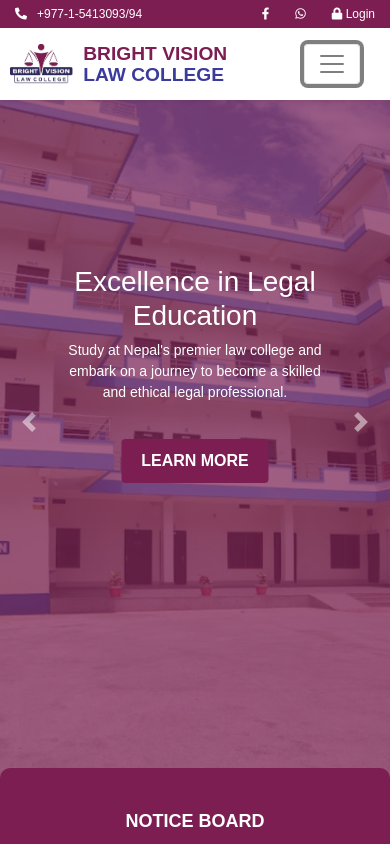
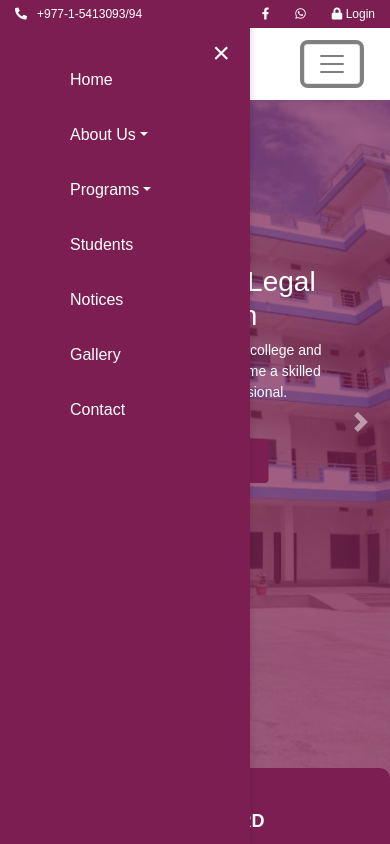
Before and after one commit to SurajMahato74/brightcollege, a plain HTML site: page index.html in a window 390 px wide. Both pictures are taken after a click on the button "Toggle navigation". Shown: the top 844 px of the page. Drawn offline with nearby package versions, Linux system fonts and the light colour scheme.

Commit message:
Update index.html

```diff
--- a/index.html
+++ b/index.html
@@ -234,6 +234,86 @@ nav.navbar {
 
  </style>
 
+
+<style>
+
+
+/* Sidebar Styles */
+.sidebar {
+    position: fixed;
+    top: 0;
+    left: -250px; /* Initially hidden to the left */
+    width: 250px;
+    height: 100%;
+    background-color: #7c1e52; /* Your theme color */
+    padding: 60px;
+    transition: left 0.3s ease; /* Smooth slide-in effect */
+    z-index: 1050;
+    overflow-y: auto;
+
+    box-shadow: 2px 0 5px rgba(0, 0, 0, 0.1);
+    color: white;
+}
+
+
+
+
+.sidebar ul {
+    list-style: none;
+    padding: 0;
+    margin: 0;
+}
+
+.sidebar ul li {
+    margin-bottom: 15px;
+}
+
+.sidebar ul li a {
+    color: white;
+    text-decoration: none;
+    font-size: 16px;
+    display: block;
+    padding: 8px 10px;
+    border-radius: 4px;
+    transition: background-color 0.3s ease;
+}
+
+.sidebar ul li a:hover {
+    background-color: #592045; /* Darker shade for hover effect */
+}
+
+.sidebar ul .dropdown-menu {
+    display: none; /* Hidden by default */
+    padding-left: 15px;
+    margin-top: 5px;
+}
+
+.sidebar ul .dropdown-menu li a {
+    font-size: 14px;
+}
+
+.sidebar .close-btn {
+    background: none;
+    border: none;
+    font-size: 30px; /* Increase size if needed */
+    color: white;
+    cursor: pointer;
+    position: absolute;
+    top: 20px;  /* Adjust the top distance */
+    right: 20px; /* Position it on the right */
+    padding: 10px; /* Adjust padding if needed */
+
+}
+
+
+/* Hide Sidebar on Desktop */
+@media (min-width: 769px) {
+    .sidebar {
+        display: none;
+    }
+}
+
+</style>
 
 ><style>
 /* General Carousel Styles */
@@ -484,10 +564,43 @@ nav.navbar {
         </a>
 
 
-        <button class="navbar-toggler" type="button" data-bs-toggle="collapse" data-bs-target="#navbarNav"
-                aria-controls="navbarNav" aria-expanded="false" aria-label="Toggle navigation">
+        <button class="navbar-toggler" id="sidebarToggle" aria-label="Toggle navigation">
             <span class="navbar-toggler-icon"></span>
         </button>
+
+
+        <!-- Sidebar -->
+<div id="mobileSidebar" class="sidebar">
+    <button class="close-btn" id="closeSidebar" style="right: 10px;">&times;</button>
+    <ul>
+        <li><a href="#">Home</a></li>
+        <li>
+            <a href="#" class="dropdown-toggle">About Us</a>
+            <ul class="dropdown-menu">
+                <li><a href="#">Introduction</a></li>
+                <li><a href="#">Principal's Message</a></li>
+                <li><a href="#">Message from Chief</a></li>
+                <li><a href="#">Governing Body</a></li>
+                <li><a href="#">Faculties</a></li>
+                <li><a href="#">Our Team</a></li>
+            </ul>
+        </li>
+        <li>
+            <a href="#" class="dropdown-toggle">Programs</a>
+            <ul class="dropdown-menu">
+                <li><a href="#">Graduate Program (LL.M)</a></li>
+                <li><a href="#">Undergraduate Program (BALLB)</a></li>
+            </ul>
+        </li>
+        <li><a href="#">Students</a></li>
+        <li><a href="#">Notices</a></li>
+        <li><a href="#">Gallery</a></li>
+        <li><a href="#">Contact</a></li>
+    </ul>
+</div>
+
+
+
         <div class="collapse navbar-collapse" id="navbarNav">
             <ul class="navbar-nav ms-auto">
                 <li class="nav-item">
@@ -530,6 +643,7 @@ nav.navbar {
         </div>
     </div>
 </nav>
+
 
 
 
@@ -688,7 +802,36 @@ nav.navbar {
 
 
 
+   <script>
+    // Sidebar Toggle
+const sidebar = document.getElementById('mobileSidebar');
+const sidebarToggle = document.getElementById('sidebarToggle');
+const closeSidebar = document.getElementById('closeSidebar');
 
+// Show Sidebar
+sidebarToggle.addEventListener('click', () => {
+    sidebar.style.left = '0'; // Slide in
+});
+
+// Close Sidebar
+closeSidebar.addEventListener('click', () => {
+    sidebar.style.left = '-250px'; // Slide out
+});
+
+// Handle Dropdown Toggles
+document.querySelectorAll('.sidebar .dropdown-toggle').forEach(toggle => {
+    toggle.addEventListener('click', function (e) {
+        e.preventDefault();
+        const dropdownMenu = this.nextElementSibling;
+        if (dropdownMenu.style.display === 'block') {
+            dropdownMenu.style.display = 'none';
+        } else {
+            dropdownMenu.style.display = 'block';
+        }
+    });
+});
+
+   </script>
 
 
 
```
